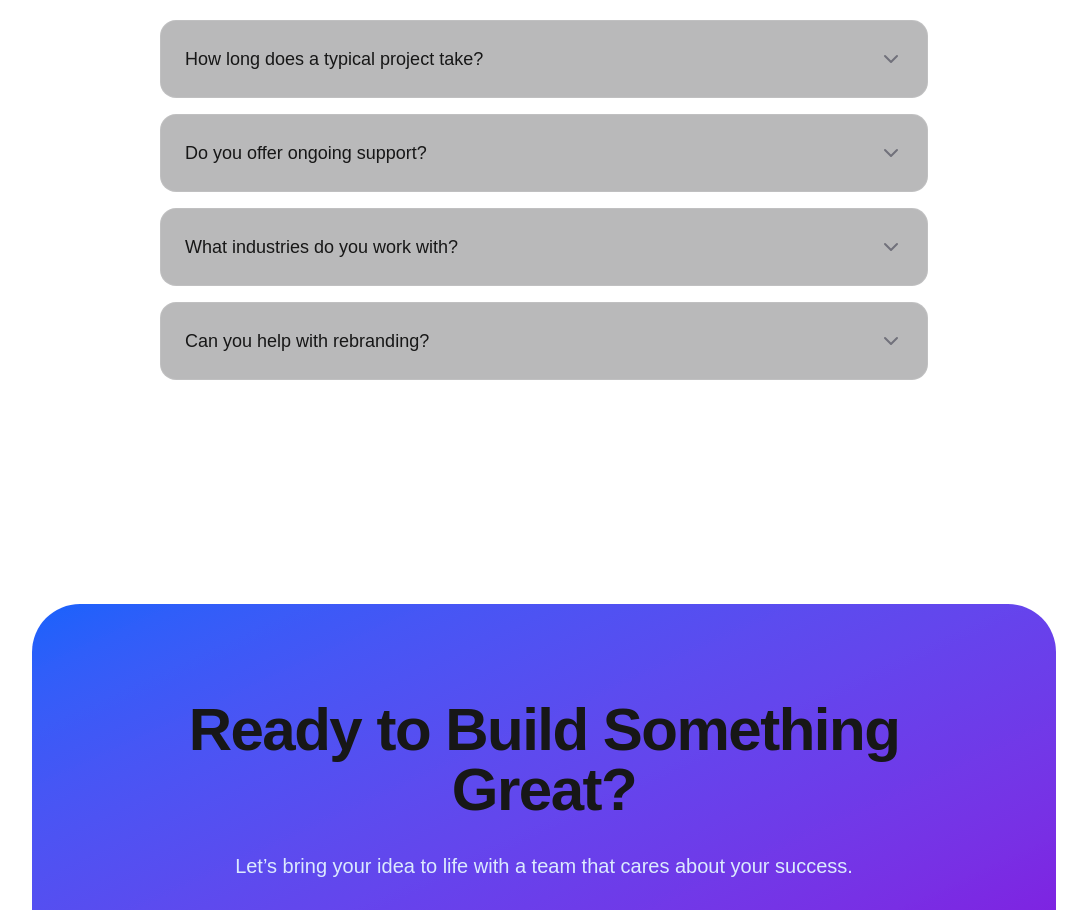
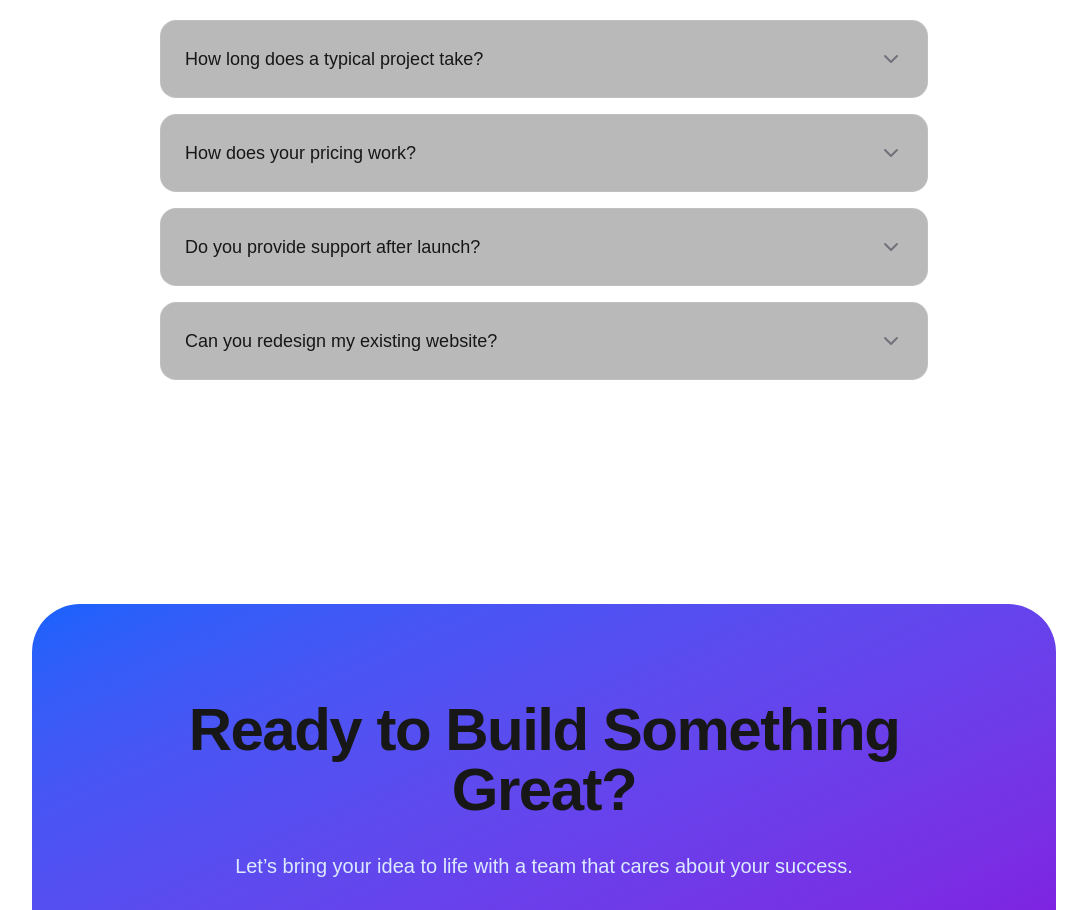
Before and after one commit to Mateen7c7/slicvidia, a Next.js app: page / in a window 1280 px wide. Shown: the part 5280-6190 px from the top of the page, without its empty margins (96-1183 px from the left). Built offline with nearby package versions, Linux system fonts and the light colour scheme.

Commit message:
FAQ Section

```diff
--- a/app/components/home/FAQSection.tsx
+++ b/app/components/home/FAQSection.tsx
@@ -8,22 +8,22 @@ const faqs = [
     {
         question: "How long does a typical project take?",
         answer:
-            "Timelines vary based on complexity. A standard website takes 2-4 weeks, while custom software or extensive marketing campaigns may take 4-8 weeks or more. We provide a detailed timeline during the discovery phase.",
+            "Timelines vary based on complexity. Standard websites typically take 2-4 weeks, while custom software or complex applications can take 6-12 weeks. We provide a guaranteed timeline before starting.",
     },
     {
-        question: "Do you offer ongoing support?",
+        question: "How does your pricing work?",
         answer:
-            "Yes! We offer maintenance packages to ensure your website or application stays secure, up-to-date, and optimized. We're here for the long haul.",
+            "We offer transparent, project-based pricing. No hidden fees or hourly billing surprises. For larger projects, we break payments into milestones to ensure you only pay for completed work.",
     },
     {
-        question: "What industries do you work with?",
+        question: "Do you provide support after launch?",
         answer:
-            "We work with a diverse range of industries including Tech Startups, E-commerce, Professional Services, Real Estate, and more. Our adaptable approach fits various business needs.",
+            "Absolutely. We offer dedicated maintenance packages that include security updates, content changes, and performance monitoring. We're your long-term technical partner.",
     },
     {
-        question: "Can you help with rebranding?",
+        question: "Can you redesign my existing website?",
         answer:
-            "Absolutely. Whether you need a logo refresh or a complete brand overhaul, our design and content teams can help redefine your identity.",
+            "Yes! We specialize in modernizing legacy sites. We'll audit your current setup, keep what works (like SEO authority), and rebuild the UI/UX to improve conversion and performance.",
     },
 ];
 
```
